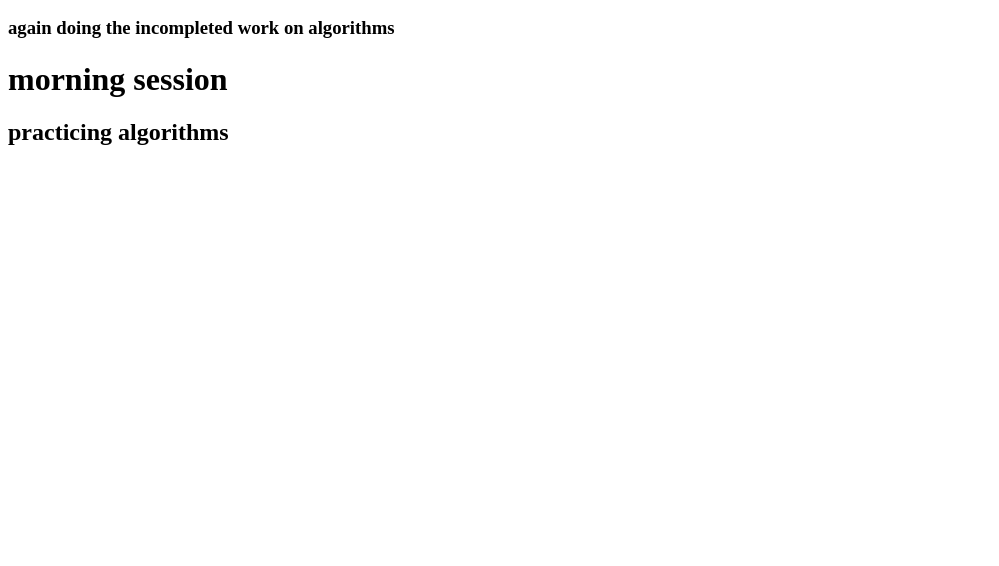
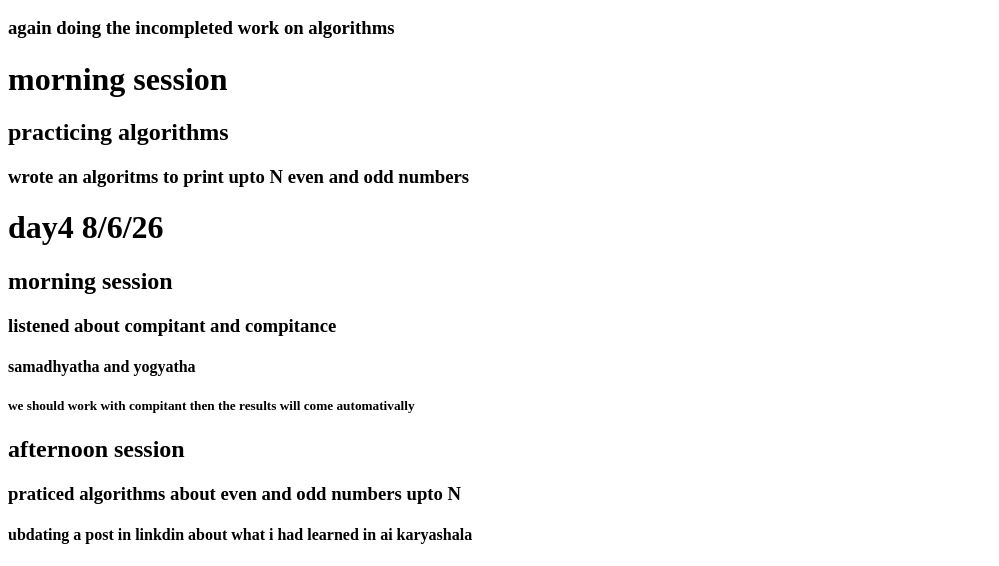
Before and after one commit to kellaprudhvi/ai-karyashala, a plain HTML site: page index.html in a window 1280 px wide. Shown: the part 655-1221 px from the top of the page, without its empty margins (0-999 px from the left). Before the commit the page ends 821 px from the top, so only its background shows below. Drawn offline with Linux system fonts and the light colour scheme.

Commit message:
ai karyashala

```diff
--- a/index.html
+++ b/index.html
@@ -31,6 +31,19 @@
         <p>
             <h1>morning session</h1>
             <h2>practicing algorithms</h2>
+            <h3>wrote an algoritms to print upto N even and odd numbers</h3>
+        </p>
+        <p>
+            <h1>day4 8/6/26</h1>
+            <h2>morning session</h2>
+            <h3>listened about compitant and compitance</h3>
+            <h4>samadhyatha and yogyatha</h4>
+            <h5>we should work with compitant then the results will come automativally</h5>
+        </p>
+        <p>
+            <h2>afternoon session</h2>
+            <h3>praticed algorithms about even and odd numbers upto N</h3>
+            <h4>ubdating a post in linkdin about what i had learned in ai karyashala</h4>
         </p>
     </body>
 </html>
```
